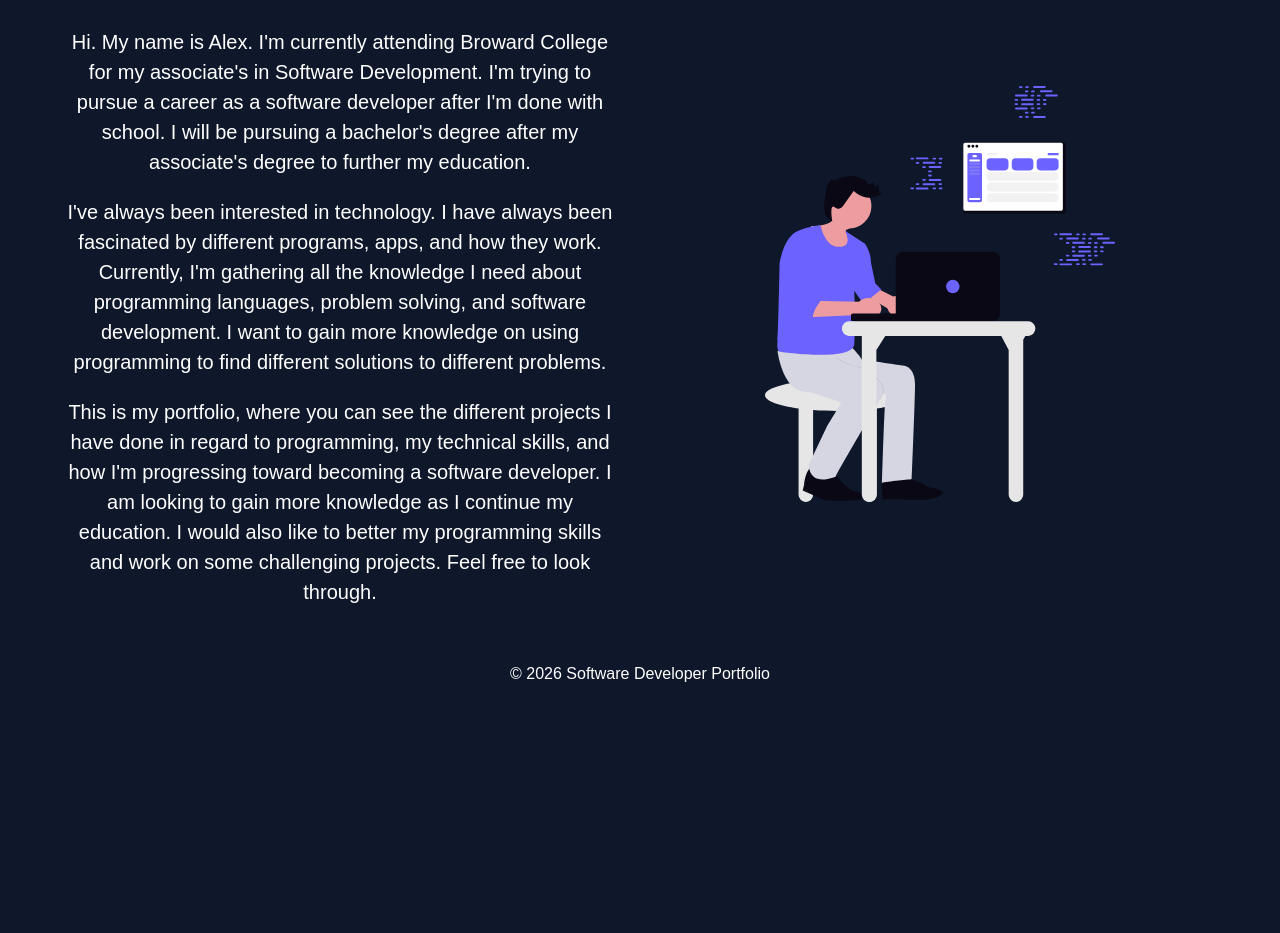
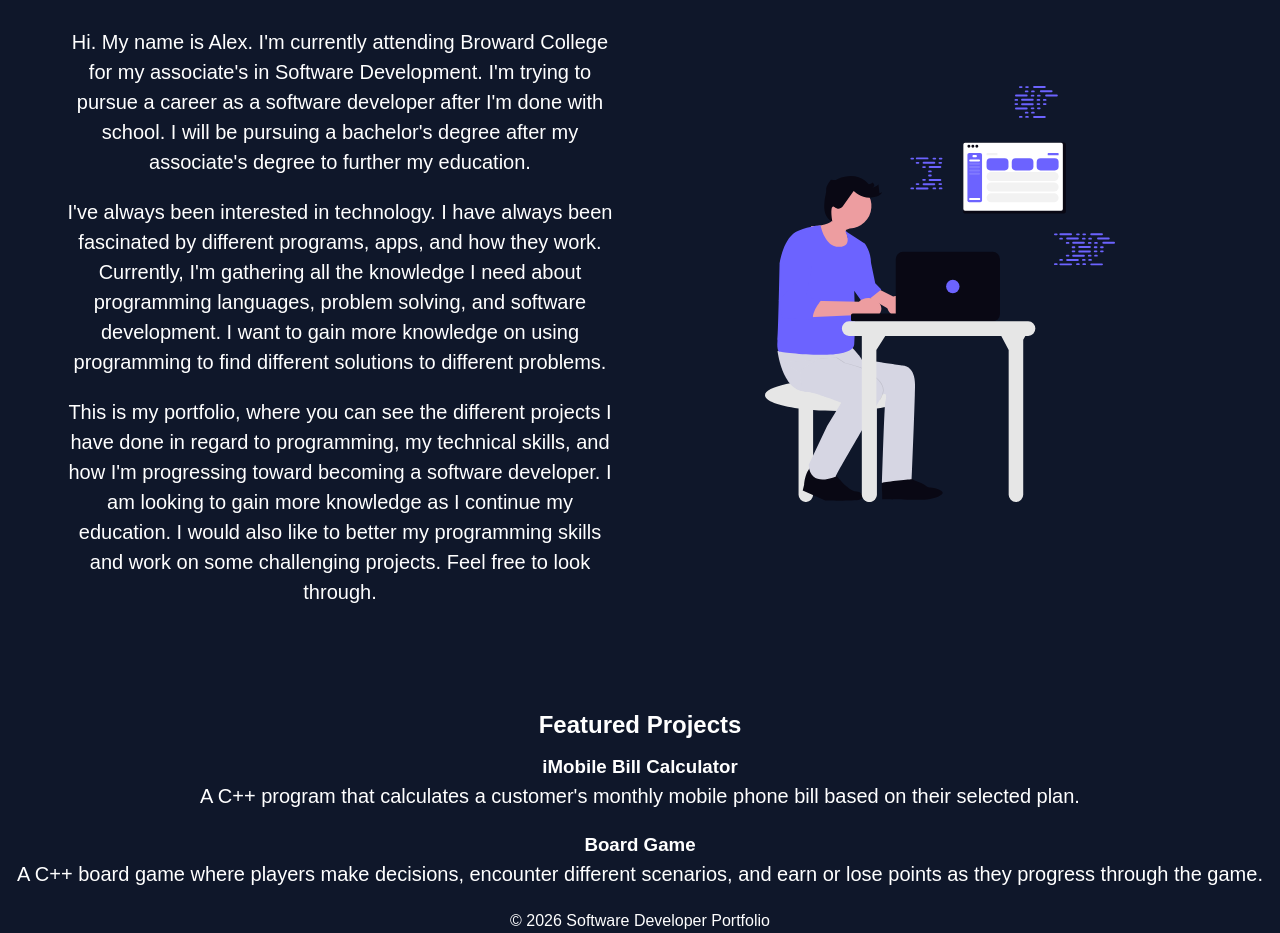
Before and after one commit to 25alex25/my-portfolio, a plain HTML site: page index.html in a window 1280 px wide. Shown: the part 114-1047 px from the top of the page. Before the commit the page ends 800 px from the top, so only its background shows below. Drawn offline with Linux system fonts and the light colour scheme.

Commit message:
Add featured projects to home page
Added a section for featured projects with descriptions.

```diff
--- a/index.html
+++ b/index.html
@@ -73,6 +73,19 @@
 </div>
 
         </section>
+        <section class="featured-projects">
+            <h2>Featured Projects</h2>
+            <article class="project-card">
+    <h3>iMobile Bill Calculator</h3>
+        <p>A C++ program that calculates a customer's monthly mobile phone bill based on their selected plan.</p>
+</article>
+    <article class="project-card">
+    <h3>Board Game</h3>
+    <p>A C++ board game where players make decisions, encounter different scenarios, and earn or lose points as they progress through the game.</p>
+</article>
+</section>
+
+
     </main>
 
     <footer>
```
